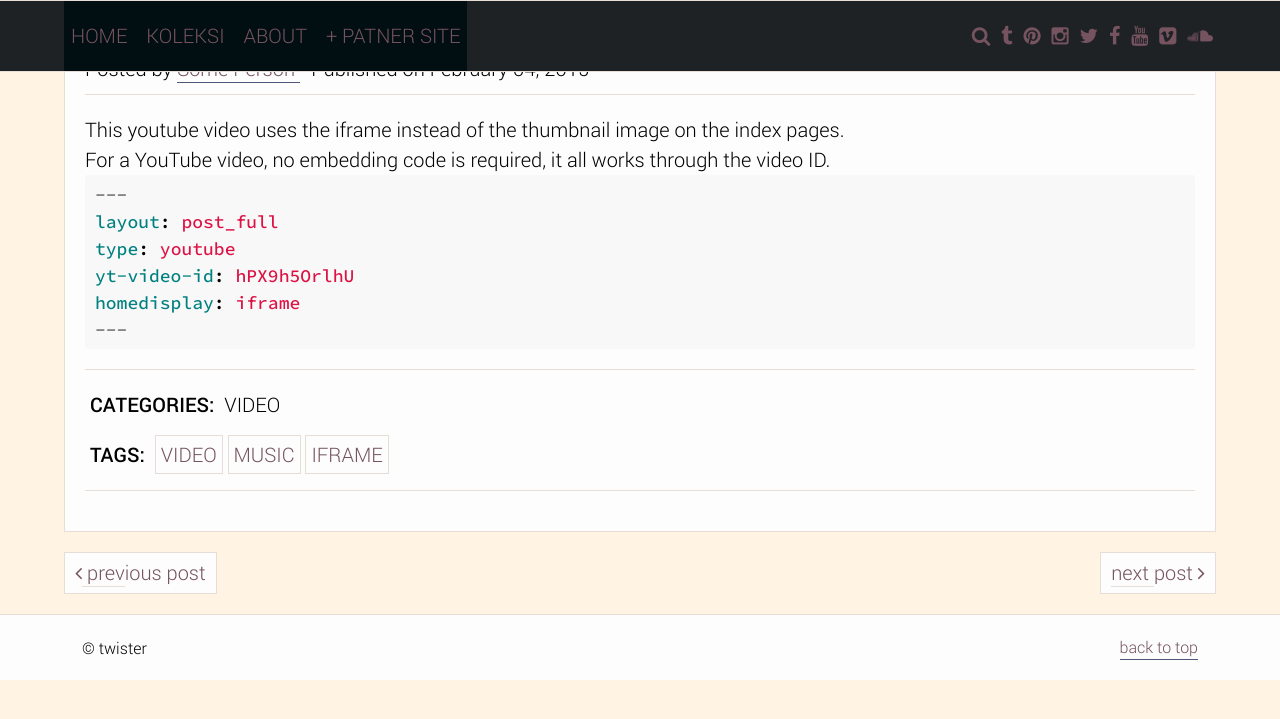
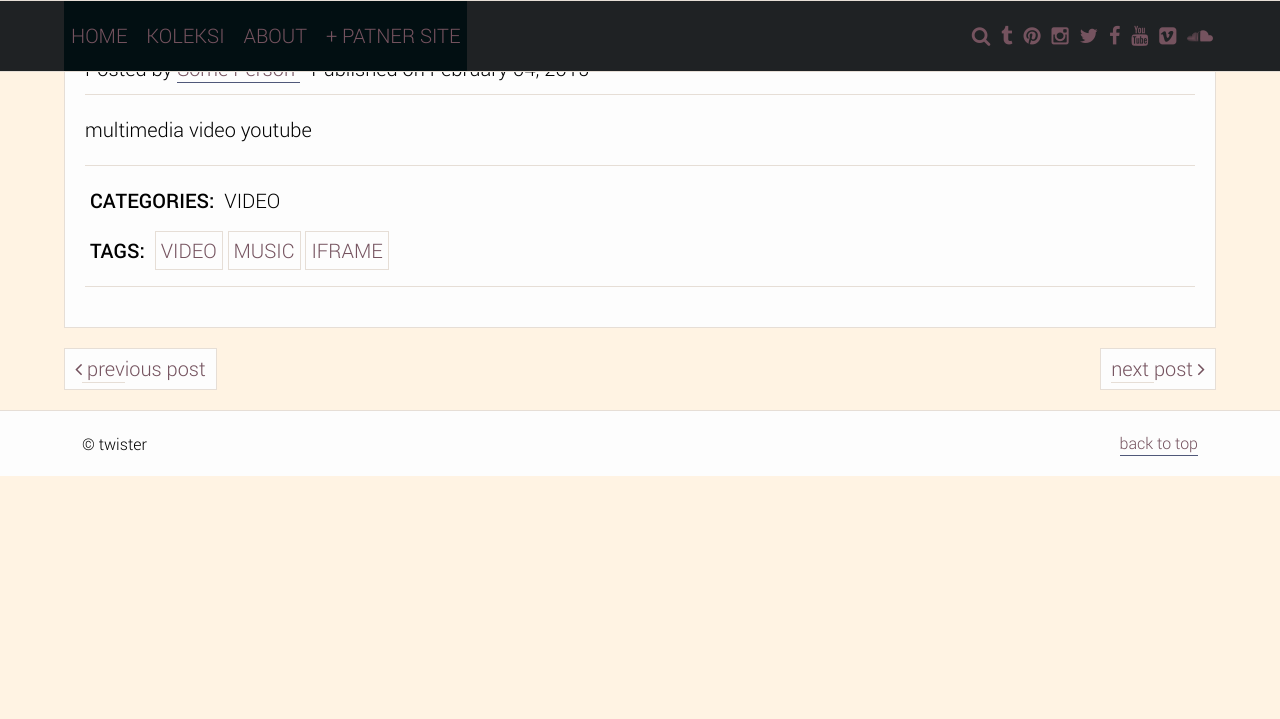
Before and after one commit to Risalbudiman/Risalbudiman.github.io, a Jekyll site: the page built from _posts/2015-02-04-youtube-full.md, in a window 1280 px wide and 900 px high, scrolled down 806 px. Shown: the top 719 px of the window. Built offline with Jekyll 4.4.1, drawn with Linux system fonts in a browser that asks for light colours; after the commit the page ends 1502 px from its top, so only the background shows below that.

Commit message:
Update 2015-02-04-youtube-full.md

````diff
--- a/_posts/2015-02-04-youtube-full.md
+++ b/_posts/2015-02-04-youtube-full.md
@@ -8,15 +8,4 @@ title: YouTube full
 tags: [video, music, iframe]
 category: [video]
 ---
-This youtube video uses the iframe instead of the thumbnail image on the index pages.
-
-For a YouTube video, no embedding code is required, it all works through the video ID.
-
-```yml
----
-layout: post_full
-type: youtube
-yt-video-id: hPX9h5OrlhU
-homedisplay: iframe
----
-```
+multimedia video youtube
````
